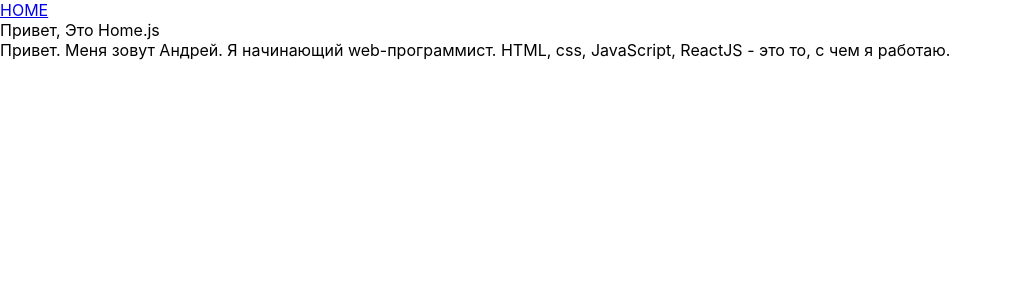
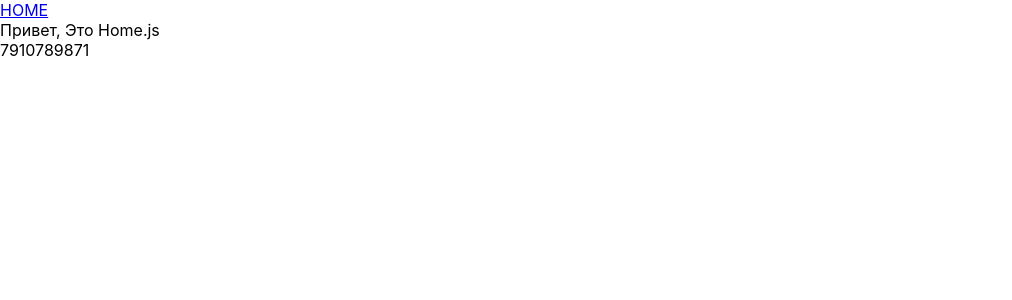
Before and after one commit to valenok31/WorldPopulation, a React (Create React App) app: page /home in a window 1280 px wide. Shown: the top 300 px of the page, without its empty margins (0-1012 px from the left). Built offline with nearby package versions, Linux system fonts and the light colour scheme.

Commit message:
create portfolio #1

```diff
--- a/src/blockСomponents/Home/Home.js
+++ b/src/blockСomponents/Home/Home.js
@@ -1,11 +1,21 @@
-import React from "react";
+import React, {useState} from "react";
 
 let Home = (props) => {
+
+
+
+
+   const [ten, setTen]=useState(0);
+
+    let utc = Math.round(new Date().getTime() / 1.0);
+
+    setTimeout(() => {
+       setTen(Math.round(utc*0.00266 - 3511351,62) + 3531865500);
+    }, 100);
+
     return <>
         <div>Привет, Это Home.js</div>
-        <div> Привет. Меня зовут Андрей. Я начинающий web-программист. HTML, css, JavaScript, ReactJS - это то, с чем я
-            работаю.
-        </div>
+        <div>{ten}</div>
     </>
 }
 
```
